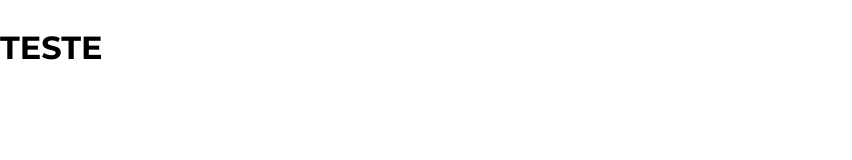
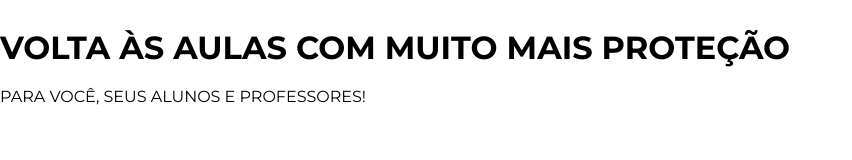
Before and after one commit to lab2bDev/duxLP, a plain HTML site: page index.html in a window 1280 px wide. Shown: the whole page, without its empty margins (0-852 px from the left). Drawn offline with Linux system fonts and the light colour scheme.

Commit message:
inicial comite

```diff
--- a/index.html
+++ b/index.html
@@ -9,12 +9,31 @@
 </head>
 <body>
     <section class="duxSection-banner">
-        <div class="duxElement-image-banner">
-            <h1>
-                TESTE
-            </h1>
+        <div class="duxElement-image-banner"></div>
+        <div class="container">
+            <div class="row">
+                <div class="col-12">
+                    <div class="sup-itens-banner">
+                        <div class="sup-text">
+                            <h1 class="banner-title-default"> VOLTA ÀS AULAS COM <span class="banner-title-strog"> MUITO MAIS PROTEÇÃO</span> </h1>
+                            <span class="banner-title-weak">  PARA VOCÊ, SEUS ALUNOS E PROFESSORES! </span>
+                        </div>
+                        <div class="sup-image">
+                            <img src="" alt="" srcset="">
+                        </div>
+                    </div>
+                </div>
+            </div>
         </div>
+    </section>
+    <section class="duxSection-budget">
+            <div class="container">
+                <div class="row">
+                    <div class="col-12">
 
+                    </div>
+                </div>
+            </div>
     </section>
 </body>
 </html>
```
